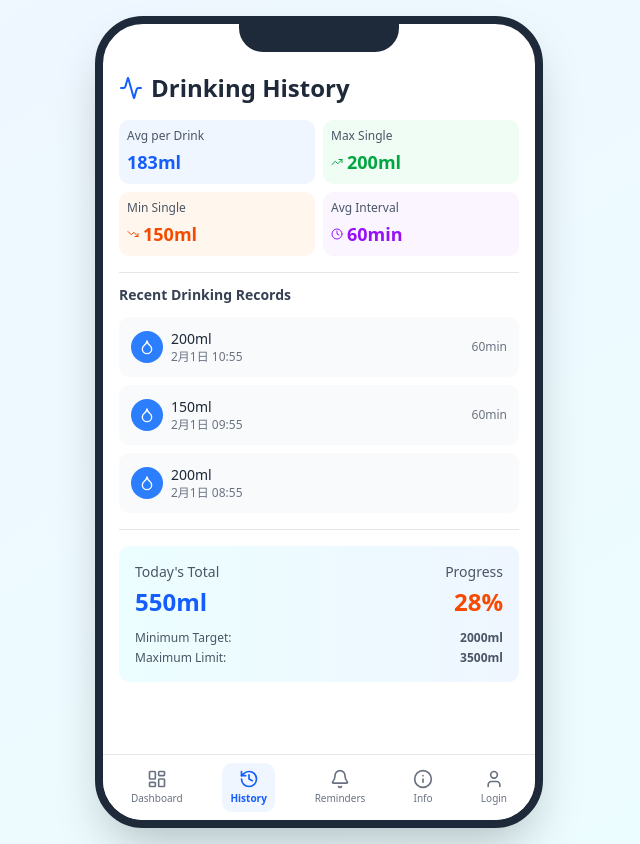
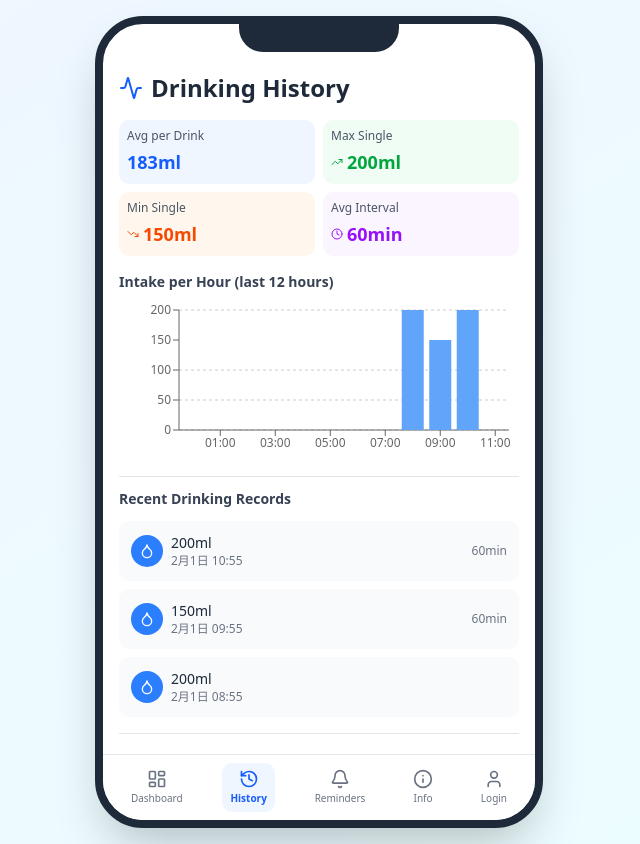
Before and after one commit to Fiona5646/smart-water-bottle-demo, a React (Vite) app: page / in a window 1280 px wide. Both pictures are taken after a click on the button "History". Shown: the whole page, without its empty margins (321-961 px from the left). Built offline with nearby package versions, Linux system fonts and the light colour scheme.

Commit message:
graph of water intake added

```diff
--- a/src/components/DrinkingHistory.tsx
+++ b/src/components/DrinkingHistory.tsx
@@ -1,4 +1,13 @@
 import { Activity, Droplet, TrendingUp, TrendingDown, Clock } from 'lucide-react';
+import {
+  ResponsiveContainer,
+  BarChart,
+  Bar,
+  XAxis,
+  YAxis,
+  Tooltip,
+  CartesianGrid,
+} from 'recharts';
 
 interface DrinkingHistoryProps {
   drinkingLog: Array<{ time: Date; volume: number }>;
@@ -12,7 +21,7 @@ export function DrinkingHistory({ drinkingLog, minDailyGoal, maxDailyGoal }: Dri
   const avgVolume = drinkingLog.length > 0 ? Math.round(totalVolume / drinkingLog.length) : 0;
 
   // Calculate intervals between drinks
-  const intervals = [];
+  const intervals: number[] = [];
   for (let i = 0; i < drinkingLog.length - 1; i++) {
     const diff = (drinkingLog[i].time.getTime() - drinkingLog[i + 1].time.getTime()) / (1000 * 60);
     intervals.push(Math.round(diff));
@@ -39,6 +48,24 @@ export function DrinkingHistory({ drinkingLog, minDailyGoal, maxDailyGoal }: Dri
       minute: '2-digit'
     });
   };
+
+  // Build hourly aggregation for the last 12 hours
+  const buildHourlyData = () => {
+    const now = new Date();
+    const hours = Array.from({ length: 12 }).map((_, i) => {
+      const d = new Date(now.getTime() - (11 - i) * 60 * 60 * 1000);
+      const start = new Date(d.getFullYear(), d.getMonth(), d.getDate(), d.getHours(), 0, 0, 0);
+      const end = new Date(start.getTime() + 60 * 60 * 1000);
+      const label = `${start.getHours().toString().padStart(2, '0')}:00`;
+      const volume = drinkingLog
+        .filter(r => r.time >= start && r.time < end)
+        .reduce((sum, r) => sum + r.volume, 0);
+      return { hour: label, volume };
+    });
+    return hours;
+  };
+
+  const hourlyData = buildHourlyData();
 
   return (
     <div className="h-full p-4 overflow-y-auto">
@@ -73,6 +100,22 @@ export function DrinkingHistory({ drinkingLog, minDailyGoal, maxDailyGoal }: Dri
             <Clock className="w-3 h-3" />
             {avgInterval}min
           </div>
+        </div>
+      </div>
+
+      {/* Hourly intake chart (last 12 hours) */}
+      <div className="mb-4">
+        <h3 className="text-sm font-semibold text-gray-700 mb-2">Intake per Hour (last 12 hours)</h3>
+        <div style={{ width: '100%', height: 160 }}>
+          <ResponsiveContainer width="100%" height="100%">
+            <BarChart data={hourlyData} margin={{ top: 10, right: 10, left: 0, bottom: 0 }}>
+              <CartesianGrid strokeDasharray="3 3" vertical={false} />
+              <XAxis dataKey="hour" tick={{ fontSize: 12 }} />
+              <YAxis tick={{ fontSize: 12 }} />
+              <Tooltip formatter={(value: number) => `${value} ml`} />
+              <Bar dataKey="volume" fill="#60a5fa" />
+            </BarChart>
+          </ResponsiveContainer>
         </div>
       </div>
 
```
